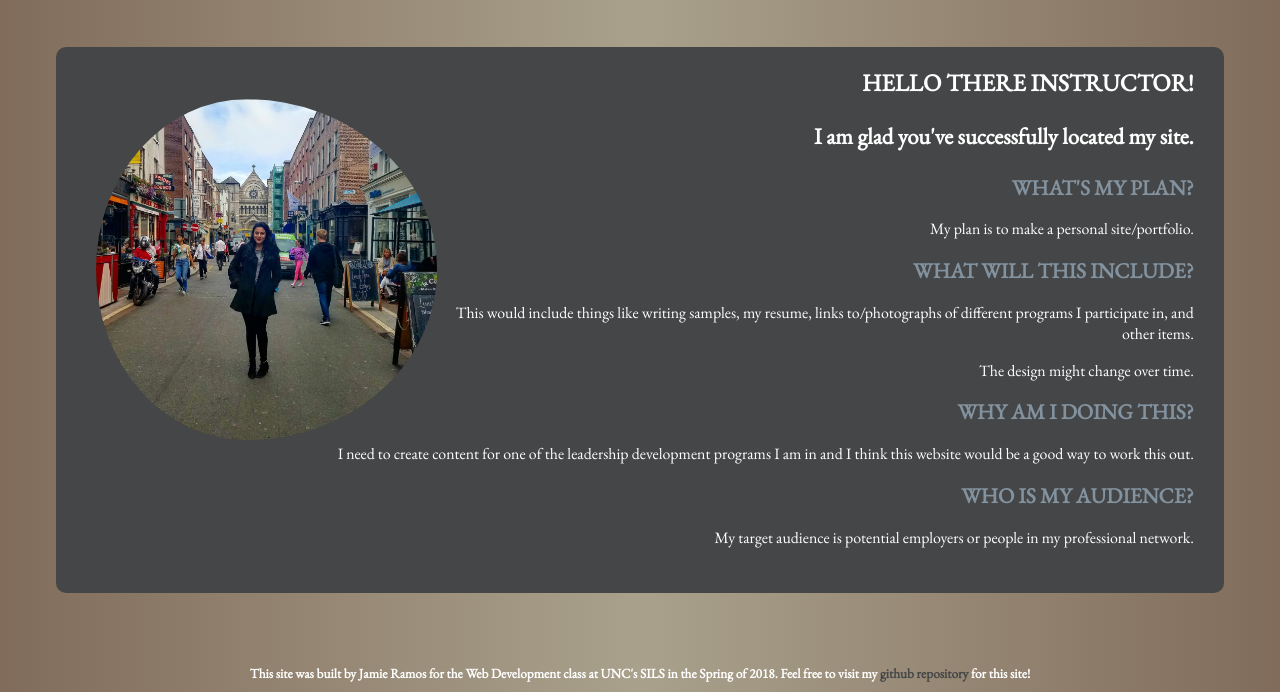
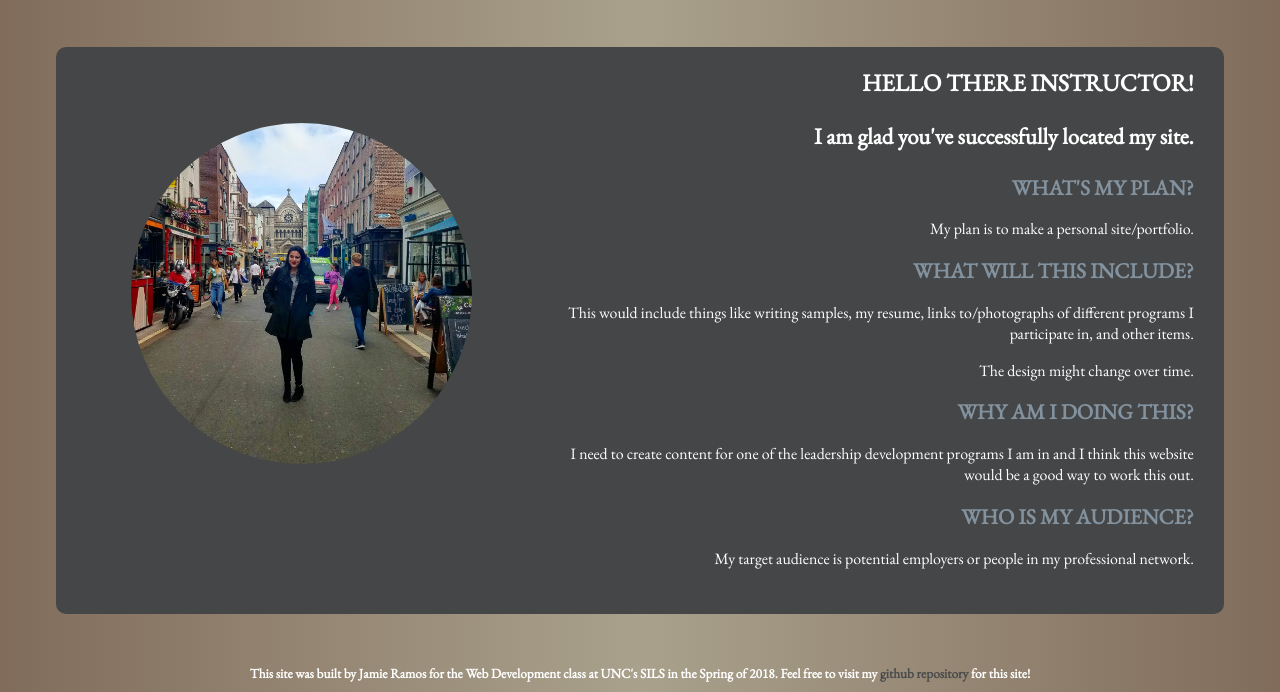
Before and after one commit to jamiemramos/jamiemramos.github.io, a plain HTML site: page index.html in a window 1280 px wide. Shown: the part 108-800 px from the top of the page. Drawn offline with nearby package versions, Linux system fonts and the light colour scheme.

Commit message:
leaving it alone, zoom needs long-term repair

```diff
--- a/style.css
+++ b/style.css
@@ -50,13 +50,11 @@ article {
 
 .img-circle {
     height: 30%;
- width: 30%;
+    width: 30%;
     border-radius:50%;
     float:left;
-    top: 50%;
-   transform: translate(0, 15%);
-   padding-left: 40px;
-
+    padding:90px;
+    padding:75px;
 }
 
 footer {
@@ -70,9 +68,8 @@ footer {
 }
 
 a {
-    color: #454647;
+    color:#4a4b4c;
     text-decoration:none;
-    text-shadow:white;
 }
 
 a:hover {
```
